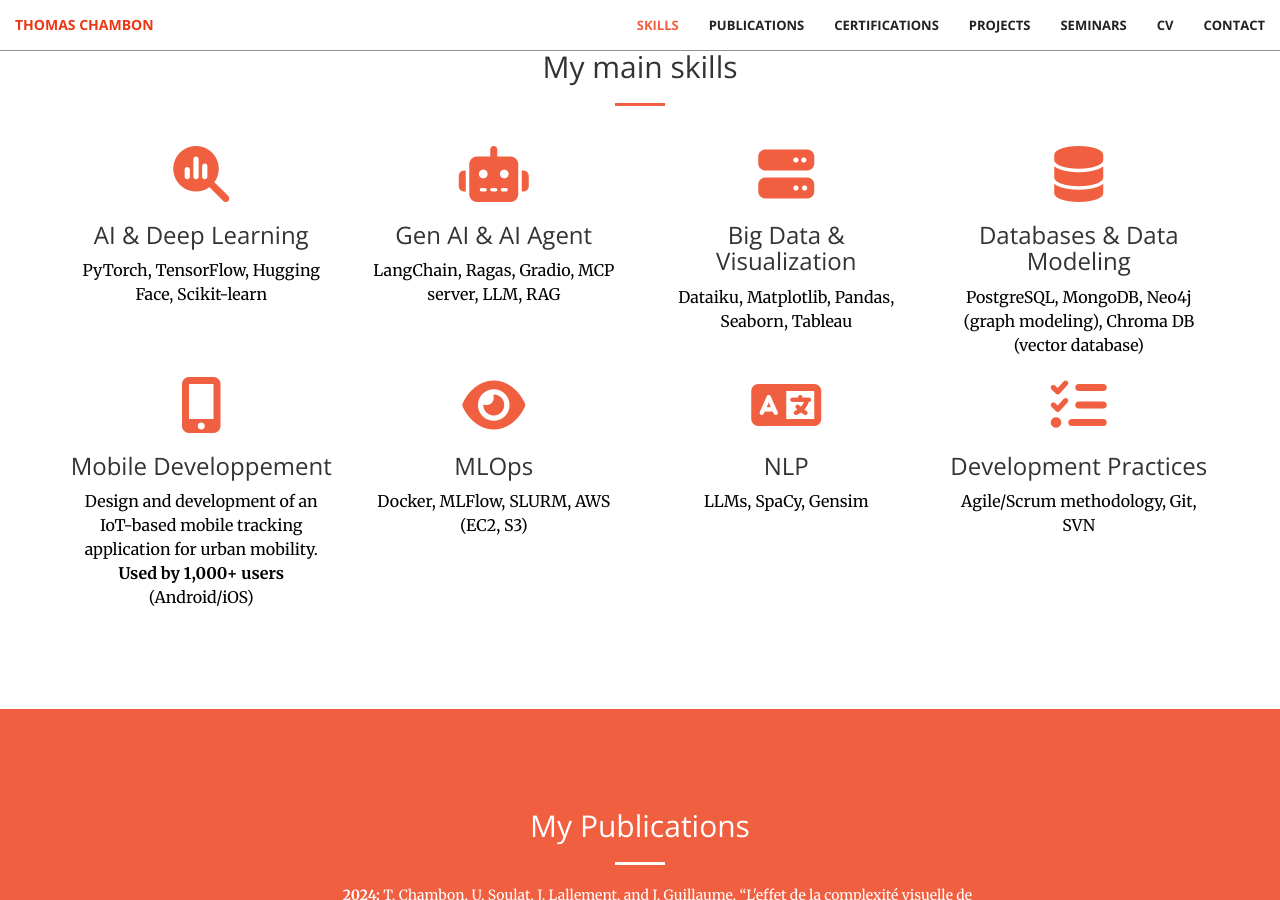
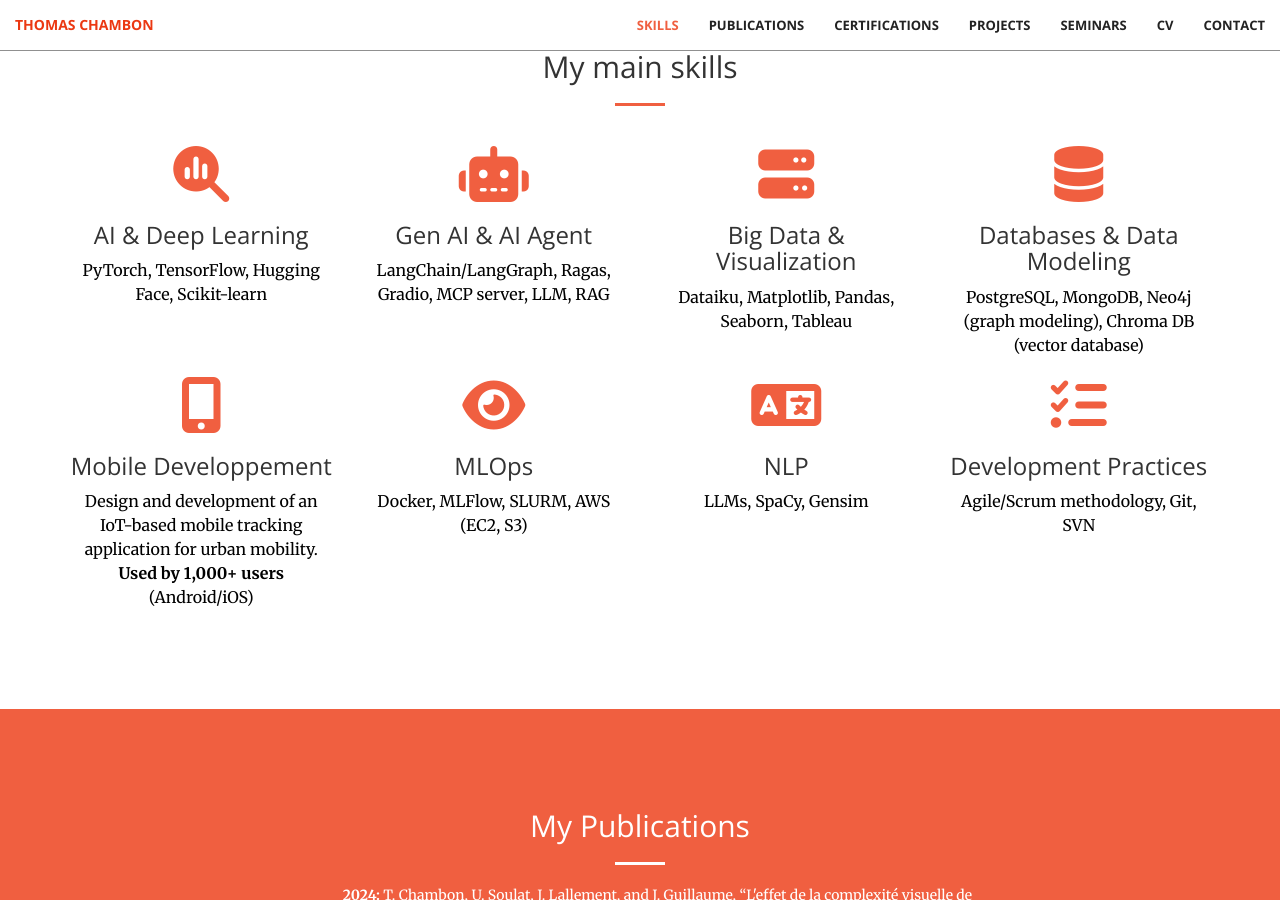
Before and after one commit to Thomas-Chambon/Thomas-Chambon.github.io, a Jekyll site: the page built from index.markdown, in a window 1280 px wide and 900 px high, scrolled down 950 px. Built offline with Jekyll 4.4.1, drawn with Linux system fonts in a browser that asks for light colours.

Commit message:
Add new skill

```diff
--- a/_includes/skills.html
+++ b/_includes/skills.html
@@ -20,7 +20,7 @@
                 <div class="service-box">
                     <i class="fa-solid fa-4x fa-robot wow bounceIn text-primary" data-wow-delay=".1s"></i>
                     <h3>Gen AI & AI Agent</h3>
-                    <p class="text-muted">LangChain, Ragas, Gradio, MCP server, LLM, RAG</p>
+                    <p class="text-muted">LangChain/LangGraph, Ragas, Gradio, MCP server, LLM, RAG</p>
                 </div>
             </div>
             <div class="col-lg-3 col-md-6 text-center">
```
